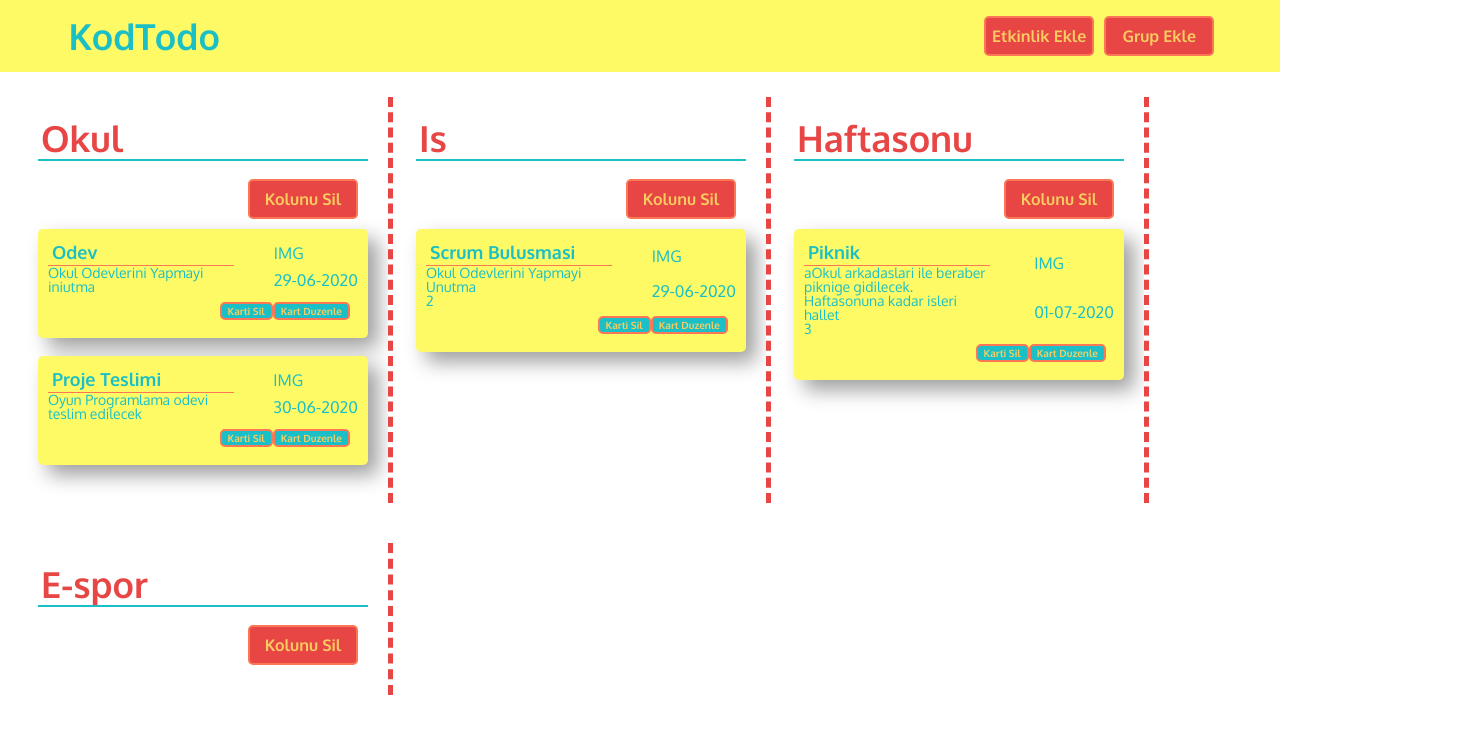
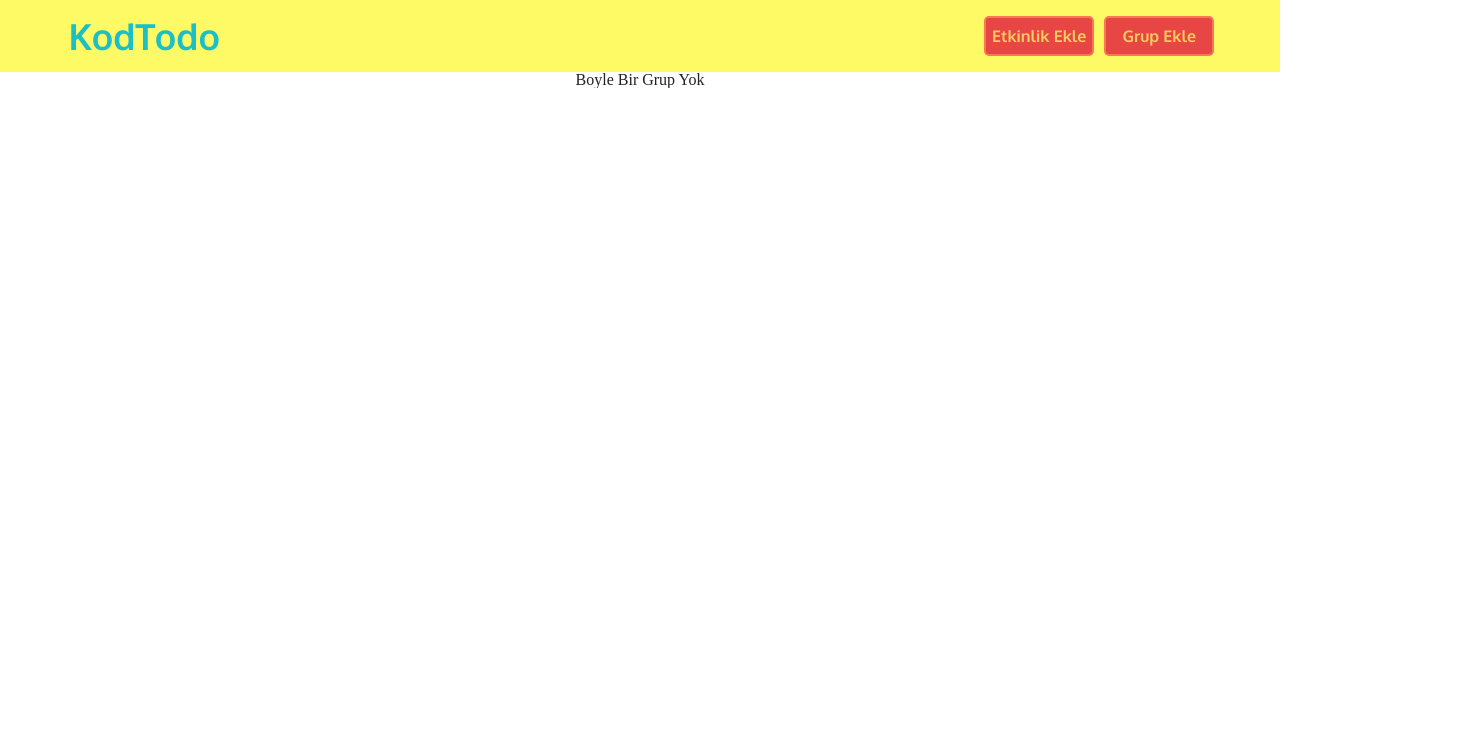
Before and after one commit to Cihatata/todoApp, a React (Create React App) app: page /Groups/1 in a window 1280 px wide. Shown: the top 734 px of the page, 1475 px wide, since content can reach past the window. Built offline with nearby package versions, Linux system fonts and the light colour scheme.

Commit message:
feature Route Group

```diff
--- a/package.json
+++ b/package.json
@@ -12,6 +12,7 @@
     "react": "^16.13.1",
     "react-dom": "^16.13.1",
     "react-redux": "^7.2.0",
+    "react-router-dom": "^5.2.0",
     "react-scripts": "3.4.1",
     "redux": "^4.0.5"
   },
--- a/src/App.js
+++ b/src/App.js
@@ -1,16 +1,21 @@
 import React, { PureComponent } from 'react';
+import { BrowserRouter as Router, Route } from 'react-router-dom';
 import Navbar from './components/Navbar';
 import Main from './components/Main';
+import Group from './components/Group';
 import './App.css';
 // import I from 'immutable';
 
 class App extends PureComponent {
   render() {
     return (
-      <div className="App">
-        <Navbar />
-        <Main />
-      </div>
+      <Router>
+        <div className="App">
+          <Navbar />
+          <Route exact path="/" component={Main} />
+          <Route path="/Groups/:groupName" component={Group} />
+        </div>
+      </Router>
     );
   }
 }
--- a/src/components/Card.js
+++ b/src/components/Card.js
@@ -20,7 +20,9 @@ function Card({ Cards = ['any'], groupId, deleteCard }) {
           </div>
           <div className="card-buttons">
             <button
-              onClick={() => {deleteCard(groupId, i)}}
+              onClick={() => {
+                deleteCard(groupId, i)}
+              }
               type="button"
             >
               Karti Sil
--- a/src/components/Column.js
+++ b/src/components/Column.js
@@ -5,7 +5,6 @@ import Card from './Card';
 import '../styles/Column.scss';
 
 function Column({ groups, deleteColon }) {
-  console.log(groups);
   return groups.map((group, i) => {
     return (
       <section className="column" key={group.groupId + Math.random()}>
@@ -24,7 +23,6 @@ function Column({ groups, deleteColon }) {
 }
 
 const mapStateToProps = (state) => {
-  console.log(I.Map(state).get('ifClickEvent'));
   return {
     groups: I.Map(state).get('groups', ['']),
   };
--- /dev/null
+++ b/src/components/Group.js
@@ -0,0 +1,36 @@
+import React from 'react';
+import { connect } from 'react-redux';
+import I from 'immutable';
+import Card from './Card';
+
+function Group(props) {
+    console.log(props);
+  const {
+    match: {
+      params: { groupName },
+    },
+    groups,
+  } = props;
+  const block = groups.filter((group) => {
+    return group.groupName === groupName;
+  });
+  console.log(block);
+  if (block.length === 0) {
+    return <center><h1>Boyle Bir Grup Yok</h1></center>;
+  }
+  return block.map((val) => {
+    return (
+      <section className="column" key={val.groupId + Math.random()}>
+        <h2 className="column-header">{val.groupName}</h2>
+        <Card groupId={val.groupId} Cards={val.cards} />
+      </section>
+    );
+  });
+}
+
+const mapStateToProps = (state) => {
+  return {
+    groups: state.groups,
+  };
+};
+export default connect(mapStateToProps)(Group);
--- a/src/components/Main.js
+++ b/src/components/Main.js
@@ -117,7 +117,6 @@ function Main(props) {
 }
 
 const mapStateToProps = (state) => {
-  console.log(I.Map(state).get('groups', [' ']));
   return {
     // Kod Tekrari Dogrusu nedir ?
     groups: I.Map(state).get('groups', [' ']),
--- a/src/reducers/index.js
+++ b/src/reducers/index.js
@@ -118,6 +118,7 @@ const reducer = (state = INITIAL_STATE, action) => {
         val = ifClickGroup;
       }
       const newState = stateImmutable.set(action.name, !val);
+      console.log(newState.toJS());
       return newState;
     }
     case 'HANDLE_SUBMIT': {
```
Also changed, not shown: 2 other files (tests, documents, lock files or other folders).
